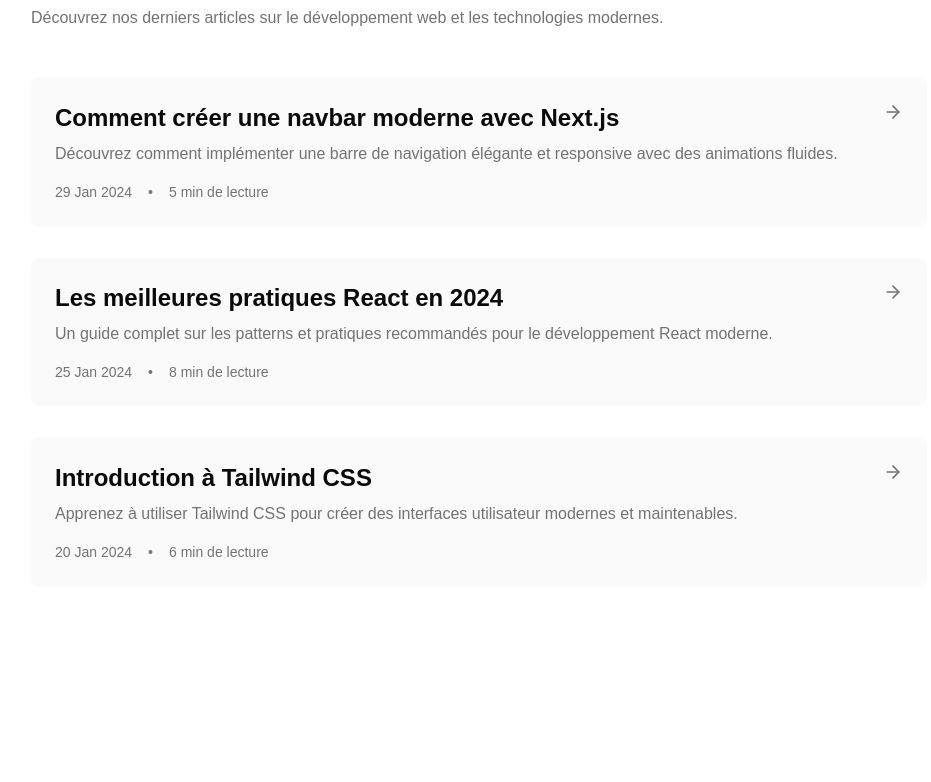
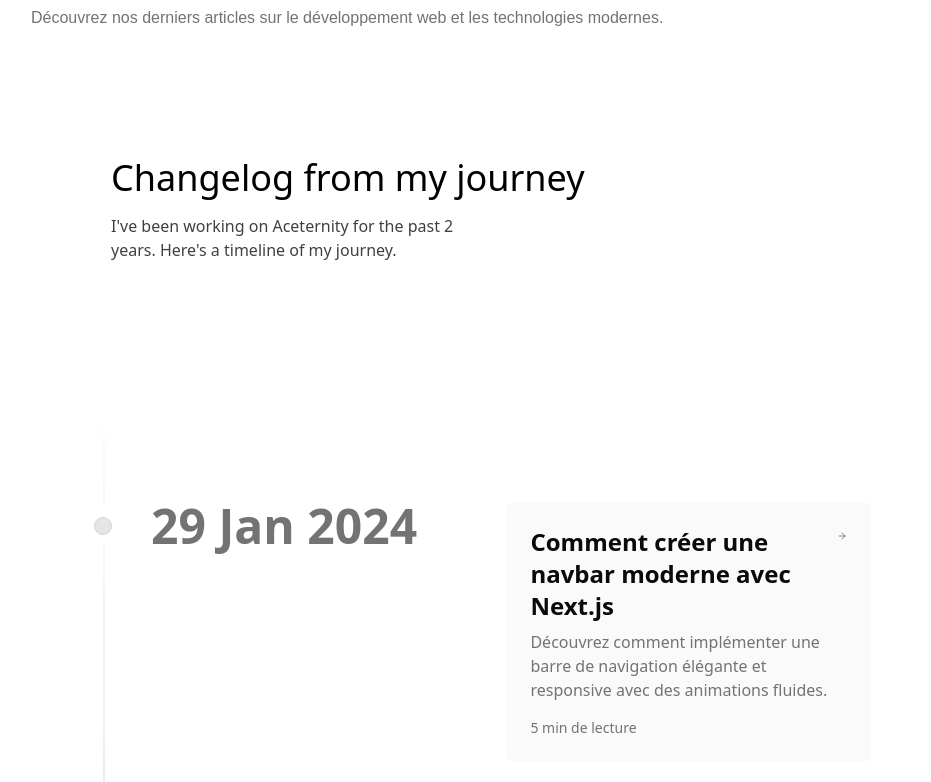
Before and after one commit to spideystreet/andromeda-website, a Next.js app in the folder website/: page /blog in a window 1280 px wide. Shown: the part 138-920 px from the top of the page, without its empty margins (161-1092 px from the left). Before the commit the page ends 800 px from the top, so only its background shows below. Built offline with nearby package versions, Linux system fonts and the light colour scheme.

Commit message:
feat(timeline): add timeline on blog page

```diff
--- a/website/src/app/blog/page.tsx
+++ b/website/src/app/blog/page.tsx
@@ -1,5 +1,6 @@
 import { ArrowRight } from "lucide-react"
 import Link from "next/link"
+import { Timeline } from "@/components/ui/timeline"
 
 interface BlogPost {
   title: string
@@ -33,20 +34,10 @@
   }
 ]
 
-export default function BlogPage() {
-  return (
-    <div className="max-w-4xl mx-auto">
-      <div className="space-y-2 mb-12">
-        <h1 className="text-4xl font-bold">Blog</h1>
-        <p className="text-muted-foreground">
-          Découvrez nos derniers articles sur le développement web et les technologies modernes.
-        </p>
-      </div>
-
-      <div className="space-y-8">
-        {blogPosts.map((post) => (
+const timelineData = blogPosts.map(post => ({
+  title: post.date,
+  content: (
     <Link
-            key={post.slug}
       href={`/blog/${post.slug}`}
       className="block group"
     >
@@ -59,14 +50,24 @@
         </div>
         <p className="text-muted-foreground mb-4">{post.description}</p>
         <div className="flex items-center gap-4 text-sm text-muted-foreground">
-                <span>{post.date}</span>
-                <span>•</span>
           <span>{post.readTime} de lecture</span>
         </div>
       </article>
     </Link>
-        ))}
+  )
+}))
+
+export default function BlogPage() {
+  return (
+    <div className="max-w-4xl mx-auto">
+      <div className="space-y-2 mb-12">
+        <h1 className="text-4xl font-bold">Blog</h1>
+        <p className="text-muted-foreground">
+          Découvrez nos derniers articles sur le développement web et les technologies modernes.
+        </p>
       </div>
+
+      <Timeline data={timelineData} />
     </div>
   )
 }
--- /dev/null
+++ b/website/src/components/ui/timeline.tsx
@@ -0,0 +1,90 @@
+"use client";
+import {
+  useMotionValueEvent,
+  useScroll,
+  useTransform,
+  motion,
+} from "framer-motion";
+import React, { useEffect, useRef, useState } from "react";
+
+interface TimelineEntry {
+  title: string;
+  content: React.ReactNode;
+}
+
+export const Timeline = ({ data }: { data: TimelineEntry[] }) => {
+  const ref = useRef<HTMLDivElement>(null);
+  const containerRef = useRef<HTMLDivElement>(null);
+  const [height, setHeight] = useState(0);
+
+  useEffect(() => {
+    if (ref.current) {
+      const rect = ref.current.getBoundingClientRect();
+      setHeight(rect.height);
+    }
+  }, [ref]);
+
+  const { scrollYProgress } = useScroll({
+    target: containerRef,
+    offset: ["start 10%", "end 50%"],
+  });
+
+  const heightTransform = useTransform(scrollYProgress, [0, 1], [0, height]);
+  const opacityTransform = useTransform(scrollYProgress, [0, 0.1], [0, 1]);
+
+  return (
+    <div
+      className="w-full bg-white dark:bg-neutral-950 font-sans md:px-10"
+      ref={containerRef}
+    >
+      <div className="max-w-7xl mx-auto py-20 px-4 md:px-8 lg:px-10">
+        <h2 className="text-lg md:text-4xl mb-4 text-black dark:text-white max-w-4xl">
+          Changelog from my journey
+        </h2>
+        <p className="text-neutral-700 dark:text-neutral-300 text-sm md:text-base max-w-sm">
+          I&apos;ve been working on Aceternity for the past 2 years. Here&apos;s
+          a timeline of my journey.
+        </p>
+      </div>
+
+      <div ref={ref} className="relative max-w-7xl mx-auto pb-20">
+        {data.map((item, index) => (
+          <div
+            key={index}
+            className="flex justify-start pt-10 md:pt-40 md:gap-10"
+          >
+            <div className="sticky flex flex-col md:flex-row z-40 items-center top-40 self-start max-w-xs lg:max-w-sm md:w-full">
+              <div className="h-10 absolute left-3 md:left-3 w-10 rounded-full bg-white dark:bg-black flex items-center justify-center">
+                <div className="h-4 w-4 rounded-full bg-neutral-200 dark:bg-neutral-800 border border-neutral-300 dark:border-neutral-700 p-2" />
+              </div>
+              <h3 className="hidden md:block text-xl md:pl-20 md:text-5xl font-bold text-neutral-500 dark:text-neutral-500 ">
+                {item.title}
+              </h3>
+            </div>
+
+            <div className="relative pl-20 pr-4 md:pl-4 w-full">
+              <h3 className="md:hidden block text-2xl mb-4 text-left font-bold text-neutral-500 dark:text-neutral-500">
+                {item.title}
+              </h3>
+              {item.content}{" "}
+            </div>
+          </div>
+        ))}
+        <div
+          style={{
+            height: height + "px",
+          }}
+          className="absolute md:left-8 left-8 top-0 overflow-hidden w-[2px] bg-[linear-gradient(to_bottom,var(--tw-gradient-stops))] from-transparent from-[0%] via-neutral-200 dark:via-neutral-700 to-transparent to-[99%]  [mask-image:linear-gradient(to_bottom,transparent_0%,black_10%,black_90%,transparent_100%)] "
+        >
+          <motion.div
+            style={{
+              height: heightTransform,
+              opacity: opacityTransform,
+            }}
+            className="absolute inset-x-0 top-0  w-[2px] bg-gradient-to-t from-purple-500 via-blue-500 to-transparent from-[0%] via-[10%] rounded-full"
+          />
+        </div>
+      </div>
+    </div>
+  );
+};
```
Lines whose indentation alone changed are shown as unchanged.
